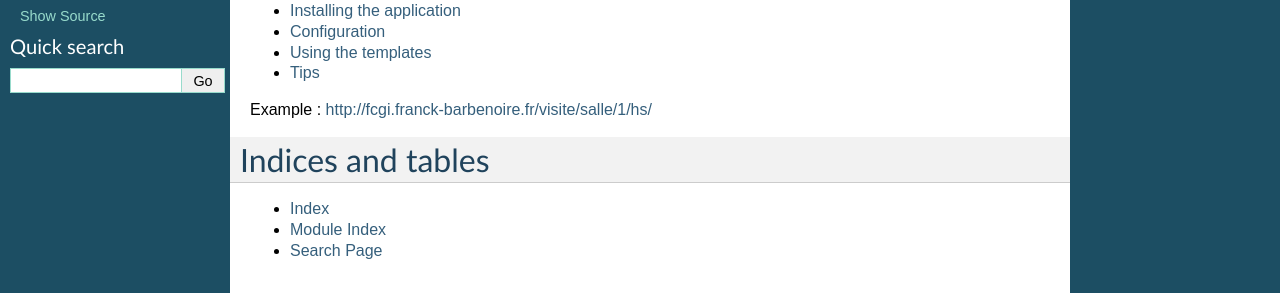
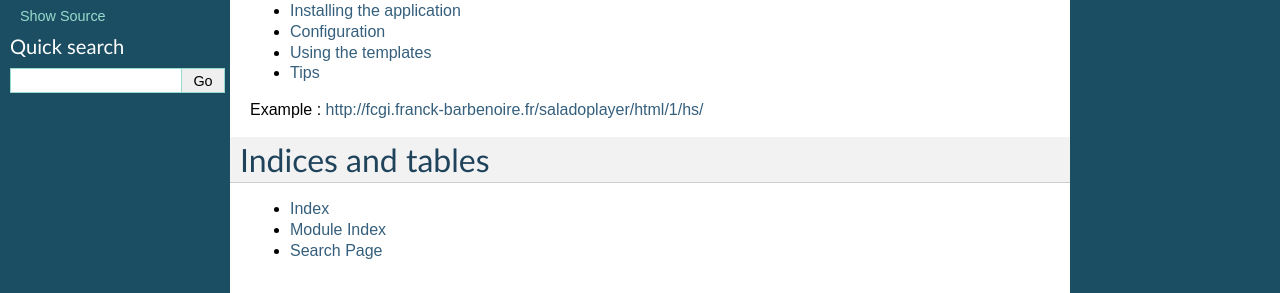
Before and after one commit to franckinux/django-saladoplayer, a Sphinx documentation site: the page built from docs/index.rst, in a window 1280 px wide. Shown: the part 211-504 px from the top of the page. Built offline with Sphinx 7.4.7, drawn with Linux system fonts in a browser that asks for light colours; some of the changed lines change nothing that is shown.

Commit message:
corrected link to example in documentation

```diff
--- a/docs/index.rst
+++ b/docs/index.rst
@@ -17,7 +17,7 @@ Contents:
    templates
    tips
 
-Example : http://fcgi.franck-barbenoire.fr/visite/salle/1/hs/
+Example : http://fcgi.franck-barbenoire.fr/saladoplayer/html/1/hs/
 
 Indices and tables
 ==================
```
